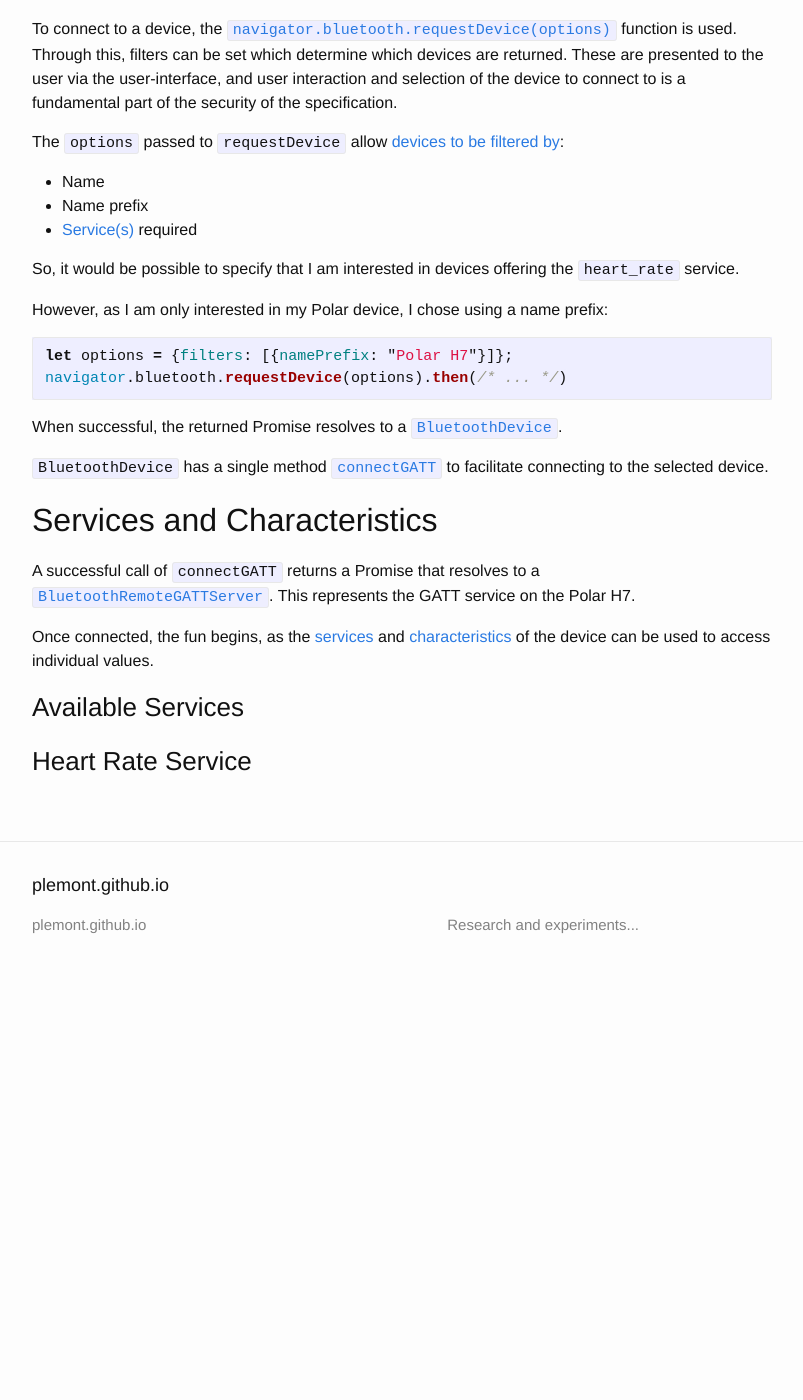
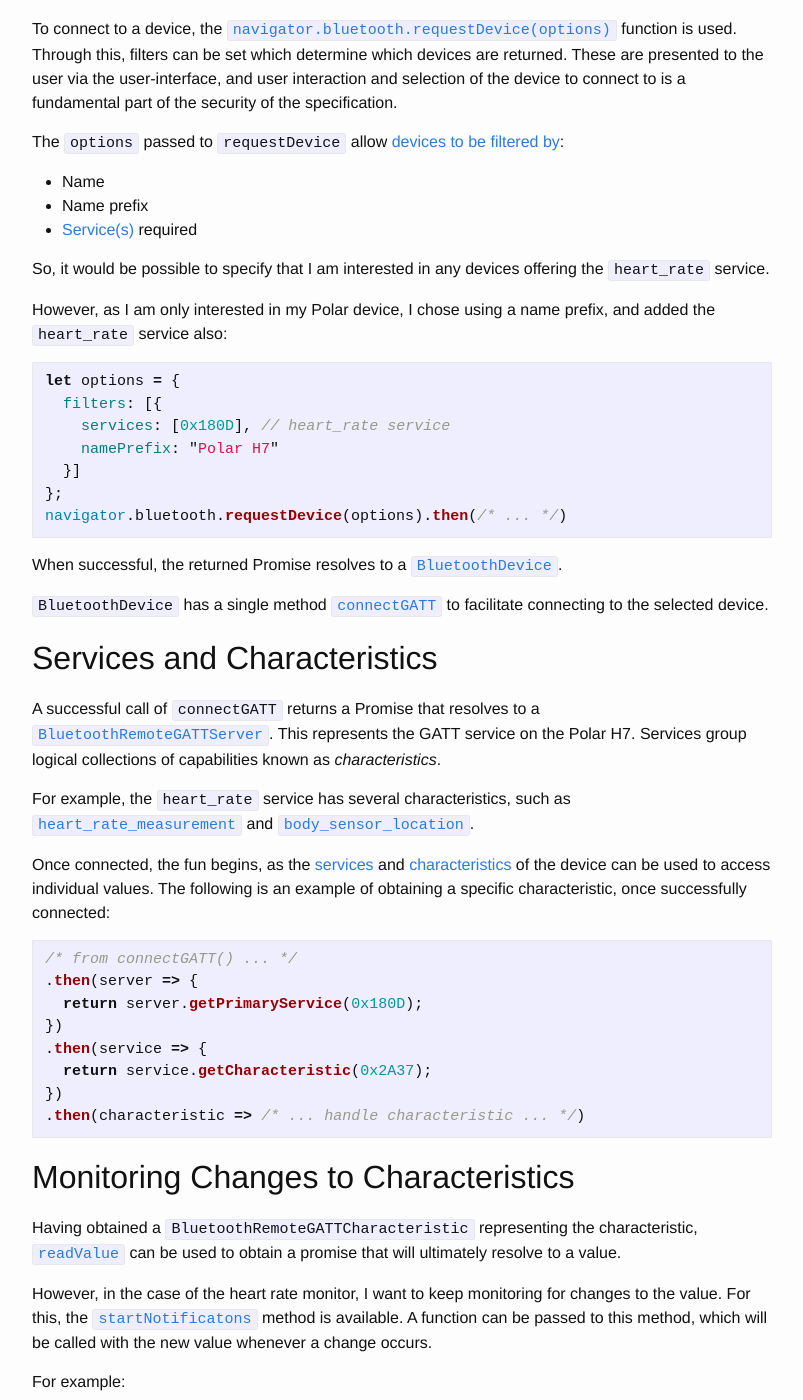
Before and after one commit to plemont/plemont.github.io, a Jekyll site: the page built from _posts/2016-04-11-web-bluetooth-experiments.md, in a window 1280 px wide and 1400 px high, scrolled down 1038 px. Shown: the whole window, without its empty margins (238-1041 px from the left). Built offline with Jekyll 4.4.1, drawn with Linux system fonts in a browser that asks for light colours; before the commit the page ends 2034 px from its top, so only the background shows below that; some of the changed text lies outside the part shown.

Commit message:
Edits to Web Bluetooth blog entry

````diff
--- a/_posts/2016-04-11-web-bluetooth-experiments.md
+++ b/_posts/2016-04-11-web-bluetooth-experiments.md
@@ -26,9 +26,9 @@ On returning home I reasoned that my [Polar H7 sensor](http://www.polar.com/uk-e
 
 ## Setup
 
-At prdesent support for the API is not widespread and not generally complete. If the API is available within your browser, then the [`navigator.bluetooth`](https://webbluetoothcg.github.io/web-bluetooth/#dom-navigator-bluetooth) object will exist. When using the API in application, it would be worth testing whether this exists.
+At present, support for the API is not widespread and not generally complete. If the API is available within your browser, then the [`navigator.bluetooth`](https://webbluetoothcg.github.io/web-bluetooth/#dom-navigator-bluetooth) object will exist. When using the API in application, it would be worth testing whether this exists.
 
-On both Chrome OS and Ubuntu (Chrome v50) it was necessary to enable Web Bluetooth from the [chrome://flags](chrome://flags) page.
+On both Chrome OS and Android 6 it was necessary to enable Web Bluetooth from the [chrome://flags](chrome://flags) page. I was not able to get Ubuntu 16.04 with Chrome 50 Beta working at the time.
 
 ## Initial Connection
 
@@ -40,12 +40,17 @@ The `options` passed to `requestDevice` allow [devices to be filtered by](https:
 *   Name prefix
 *   [Service(s)](https://developer.bluetooth.org/gatt/services/Pages/ServicesHome.aspx) required
 
-So, it would be possible to specify that I am interested in devices offering the `heart_rate` service.
+So, it would be possible to specify that I am interested in any devices offering the `heart_rate` service.
 
-However, as I am only interested in my Polar device, I chose using a name prefix:
+However, as I am only interested in my Polar device, I chose using a name prefix, and added the `heart_rate` service also:
 
 ```javascript
-let options = {filters: [{namePrefix: "Polar H7"}]};
+let options = {
+  filters: [{
+    services: [0x180D], // heart_rate service
+    namePrefix: "Polar H7"
+  }]
+};
 navigator.bluetooth.requestDevice(options).then(/* ... */)
 ```
 
@@ -55,12 +60,39 @@ When successful, the returned Promise resolves to a [`BluetoothDevice`](https://
 
 ## Services and Characteristics
 
-A successful call of `connectGATT` returns a Promise that resolves to a [`BluetoothRemoteGATTServer`](https://developer.mozilla.org/en-US/docs/Web/API/BluetoothRemoteGATTServer). This represents the GATT service on the Polar H7.
+A successful call of `connectGATT` returns a Promise that resolves to a [`BluetoothRemoteGATTServer`](https://developer.mozilla.org/en-US/docs/Web/API/BluetoothRemoteGATTServer). This represents the GATT service on the Polar H7. Services group logical collections of capabilities known as *characteristics*.
 
-Once connected, the fun begins, as the [services](https://learn.adafruit.com/introduction-to-bluetooth-low-energy/gatt#services) and [characteristics](https://learn.adafruit.com/introduction-to-bluetooth-low-energy/gatt#characteristics) of the device can be used to access individual values.
+For example, the `heart_rate` service has several characteristics, such as [`heart_rate_measurement`](https://developer.bluetooth.org/gatt/characteristics/Pages/CharacteristicViewer.aspx?u=org.bluetooth.characteristic.heart_rate_measurement.xml) and [`body_sensor_location`](https://developer.bluetooth.org/gatt/characteristics/Pages/CharacteristicViewer.aspx?u=org.bluetooth.characteristic.body_sensor_location.xml).
 
-### Available Services
+Once connected, the fun begins, as the [services](https://learn.adafruit.com/introduction-to-bluetooth-low-energy/gatt#services) and [characteristics](https://learn.adafruit.com/introduction-to-bluetooth-low-energy/gatt#characteristics) of the device can be used to access individual values. The following is an example of obtaining a specific characteristic, once successfully connected:
 
+```javascript
+/* from connectGATT() ... */
+.then(server => {
+  return server.getPrimaryService(0x180D);
+})
+.then(service => {
+  return service.getCharacteristic(0x2A37);
+})
+.then(characteristic => /* ... handle characteristic ... */)
+```
 
+## Monitoring Changes to Characteristics
 
-### Heart Rate Service
+Having obtained a `BluetoothRemoteGATTCharacteristic` representing the characteristic, [`readValue`](https://developer.mozilla.org/en-US/docs/Web/API/BluetoothRemoteGATTCharacteristic/readValue) can be used to obtain a promise that will ultimately resolve to a value.
+
+However, in the case of the heart rate monitor, I want to keep monitoring for changes to the value. For this, the [`startNotificatons`](https://developer.mozilla.org/en-US/docs/Web/API/BluetoothRemoteGATTCharacteristic/startNotifications) method is available. A function can be passed to this method, which will be called with the new value whenever a change occurs.
+
+For example:
+
+```javascript
+characteristic.addEventListener('characteristicvaluechanged',
+    event => this.onHeartRateChanged_(event));
+return characteristic.startNotifications();
+```
+
+## Example
+
+![Screenshot]({{ site.url }}images/2016-04-14.png)
+
+[Example application](https://plemont.github.io/apps/hrm/heartRate.html) - [source](https://github.com/plemont/plemont.github.io/tree/master/apps/hrm)
--- a/apps/hrm/heartRate.js
+++ b/apps/hrm/heartRate.js
@@ -27,7 +27,7 @@ class HeartRateMonitor {
   parseHeartRate_(data) {
     let flags = data.getUint8(0);
     if (flags & 0x1) {
-      return data.getUint16(1, /*littleEndian=*/true);
+      return data.getUint16(1, true);
     }
     return data.getUint8(1);
   }
````
Also changed, not shown: images/2016-04-14.png (added).
